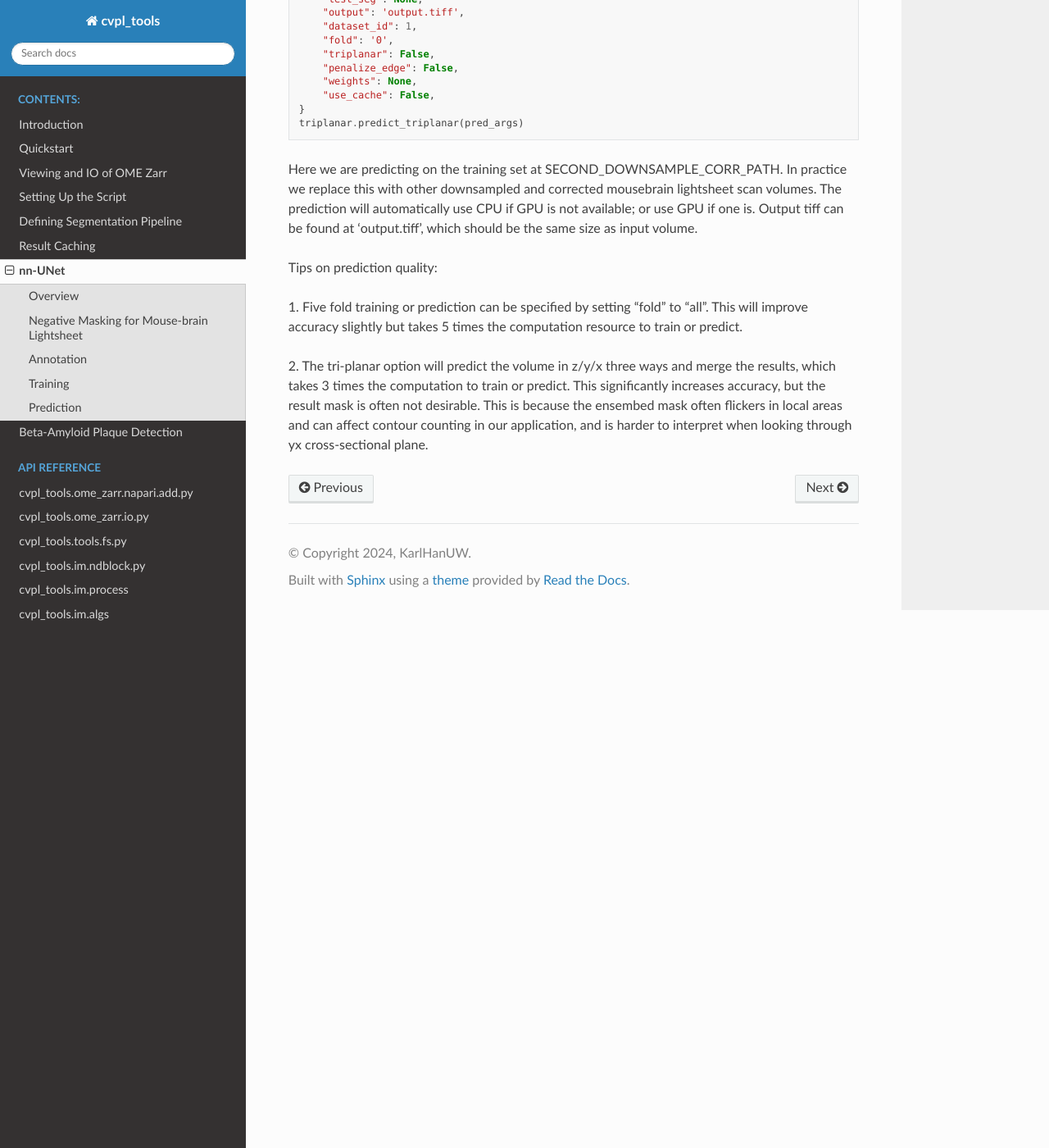
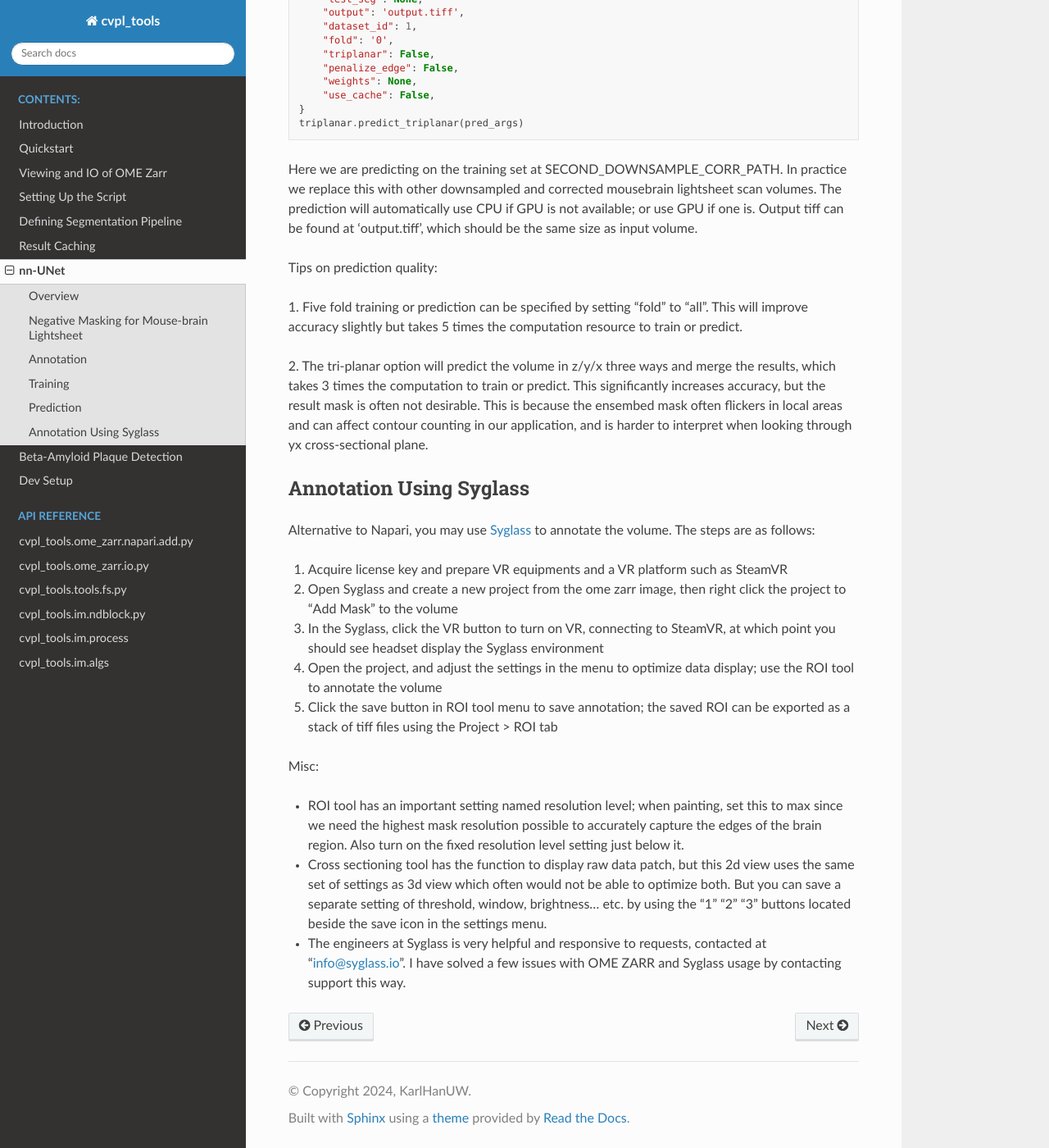
Before and after one commit to khanlab/cvpl_tools, a Sphinx documentation site: the page built from docs/GettingStarted/nnunet.rst, in a window 1280 px wide and 1400 px high, scrolled down 6830 px. Shown: the whole window at 82% size. Built offline with Sphinx 7.4.7 and the Read the Docs theme 3.1.0, drawn with Linux system fonts in a browser that asks for light colours.

Commit message:
update docs

```diff
--- a/docs/GettingStarted/nnunet.rst
+++ b/docs/GettingStarted/nnunet.rst
@@ -281,3 +281,31 @@ slightly but takes 5 times the computation resource to train or predict.
 the computation to train or predict. This significantly increases accuracy, but the result mask is often not
 desirable. This is because the ensembed mask often flickers in local areas and can affect contour counting in
 our application, and is harder to interpret when looking through yx cross-sectional plane.
+
+Annotation Using Syglass
+************************
+
+Alternative to Napari, you may use `Syglass <https://www.syglass.io/>`_ to annotate the volume. The steps are
+as follows:
+
+1. Acquire license key and prepare VR equipments and a VR platform such as SteamVR
+2. Open Syglass and create a new project from the ome zarr image, then right click the project to "Add Mask"
+   to the volume
+3. In the Syglass, click the VR button to turn on VR, connecting to SteamVR, at which point you should
+   see headset display the Syglass environment
+4. Open the project, and adjust the settings in the menu to optimize data display; use the ROI tool to
+   annotate the volume
+5. Click the save button in ROI tool menu to save annotation; the saved ROI can be exported as a stack of
+   tiff files using the Project > ROI tab
+
+Misc:
+
+- ROI tool has an important setting named resolution level; when painting, set this to max since we need
+  the highest mask resolution possible to accurately capture the edges of the brain region. Also turn on
+  the fixed resolution level setting just below it.
+- Cross sectioning tool has the function to display raw data patch, but this 2d view uses the same set of
+  settings as 3d view which often would not be able to optimize both. But you can save a separate setting
+  of threshold, window, brightness... etc. by using the "1" "2" "3" buttons located beside the save icon
+  in the settings menu.
+- The engineers at Syglass is very helpful and responsive to requests, contacted at "info@syglass.io". I
+  have solved a few issues with OME ZARR and Syglass usage by contacting support this way.
--- a/docs/index.rst
+++ b/docs/index.rst
@@ -37,6 +37,7 @@ or on cloud.
    Result Caching <GettingStarted/result_caching>
    nn-UNet <GettingStarted/nnunet>
    Beta-Amyloid Plaque Detection <GettingStarted/beta_amyloid_plaque_detection>
+   Dev Setup <GettingStarted/dev_setup>
 
 .. toctree::
    :maxdepth: 2
```
Also changed, not shown: other parts of docs/index.rst (+1 -1 lines), docs/GettingStarted/dev_setup.rst (added, +65 -0 lines), 1 other file.
